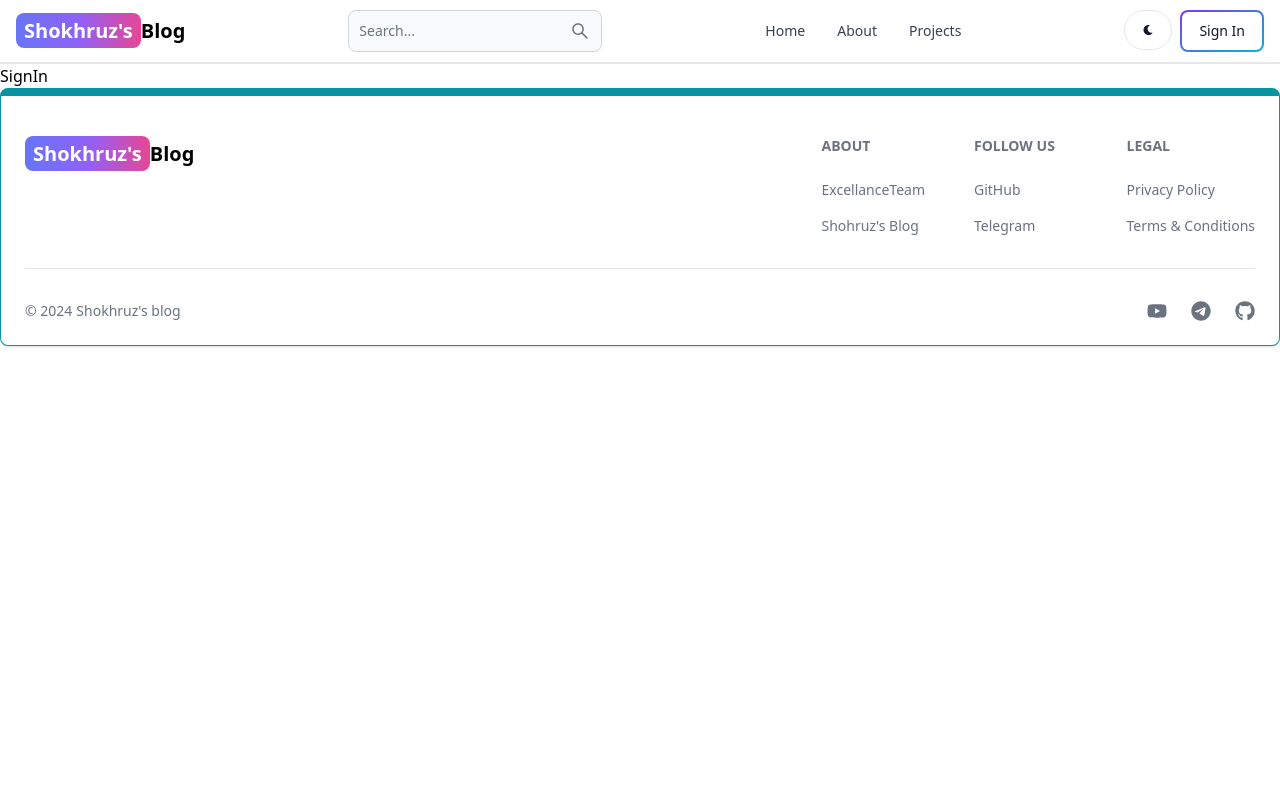
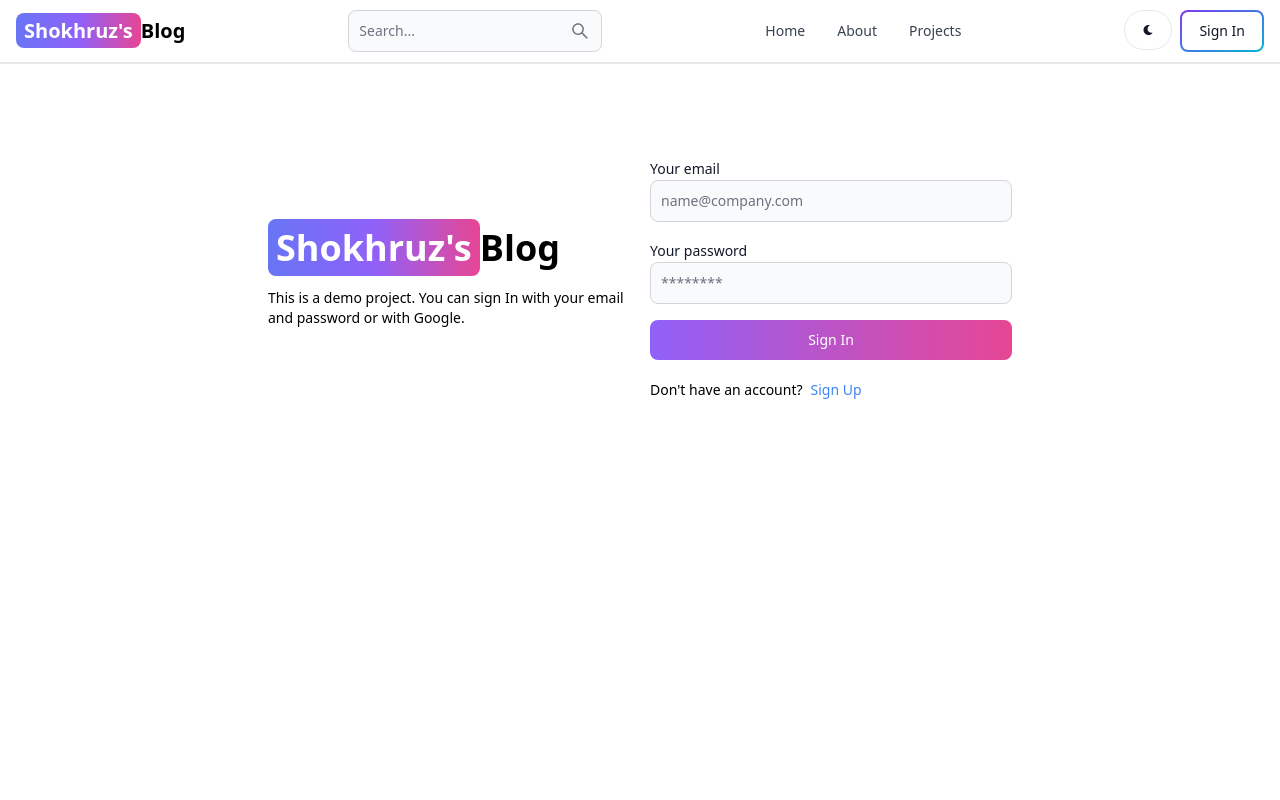
Before and after one commit to shokhruzisroilov/mern-blog, a React (Vite) app in the folder client/: page /sign-in in a window 1280 px wide. Shown: the top 800 px of the page. Built offline with nearby package versions, Linux system fonts and the light colour scheme.

Commit message:
complate signin page functionality

```diff
--- a/client/src/pages/SignIn.jsx
+++ b/client/src/pages/SignIn.jsx
@@ -1,3 +1,106 @@
+import { Link, useNavigate } from 'react-router-dom'
+import { Alert, Button, Label, Spinner, TextInput } from 'flowbite-react'
+import { useState } from 'react'
+
 export default function SignIn() {
-	return <div>SignIn</div>
+	const [formData, setFormData] = useState({})
+	const [errorMessage, setErrorMessage] = useState(null)
+	const [loading, setLoading] = useState(false)
+	const navigate = useNavigate()
+
+	const handleChange = e => {
+		setFormData({ ...formData, [e.target.id]: e.target.value.trim() })
+	}
+	const handleSubmit = async e => {
+		e.preventDefault()
+		if (!formData.email || !formData.password) {
+			return setErrorMessage('Please fill out all fields')
+		}
+		try {
+			setLoading(true)
+			setErrorMessage(null)
+			const res = await fetch('/api/auth/signin', {
+				method: 'POST',
+				headers: { 'Content-Type': 'application/json' },
+				body: JSON.stringify(formData),
+			})
+			const data = await res.json()
+			if (data.success === false) {
+				return setErrorMessage(data.message)
+			}
+			setLoading(false)
+			if (res.ok) {
+				navigate('/')
+			}
+		} catch (error) {
+			setErrorMessage(error.message)
+		}
+	}
+	return (
+		<div className='min-h-screen mt-20'>
+			<div className='flex p-3 max-w-3xl mx-auto flex-col md:flex-row md:items-center gap-5'>
+				{/* left */}
+				<div className='flex-1'>
+					<Link to='/' className='text-4xl font-bold dark:text-white'>
+						<span className='px-2 py-1 bg-gradient-to-r from-indigo-500 via-purple-500 to-pink-500 rounded-lg text-white'>
+							Shokhruz's
+						</span>
+						Blog
+					</Link>
+					<p className='text-sm mt-5'>
+						This is a demo project. You can sign In with your email and password
+						or with Google.
+					</p>
+				</div>
+				{/* Right */}
+				<div className='flex-1'>
+					<form className='flex flex-col gap-4 ' onSubmit={handleSubmit}>
+						<div>
+							<Label value='Your email' />
+							<TextInput
+								type='email'
+								placeholder='name@company.com'
+								id='email'
+								onChange={handleChange}
+							/>
+						</div>
+						<div>
+							<Label value='Your password' />
+							<TextInput
+								type='password'
+								placeholder='********'
+								id='password'
+								onChange={handleChange}
+							/>
+						</div>
+						<Button
+							gradientDuoTone='purpleToPink'
+							type='submit'
+							disabled={loading}
+						>
+							{loading ? (
+								<>
+									<Spinner size='sm' />
+									<span className='pl-3'>Loading...</span>
+								</>
+							) : (
+								'Sign In'
+							)}
+						</Button>
+					</form>
+					<div className='flex gap-2 text-sm mt-5'>
+						<span>Don't have an account?</span>
+						<Link to='/sign-up' className='text-blue-500'>
+							Sign Up
+						</Link>
+					</div>
+					{errorMessage && (
+						<Alert className='mt-5' color='failure'>
+							{errorMessage}
+						</Alert>
+					)}
+				</div>
+			</div>
+		</div>
+	)
 }
```
